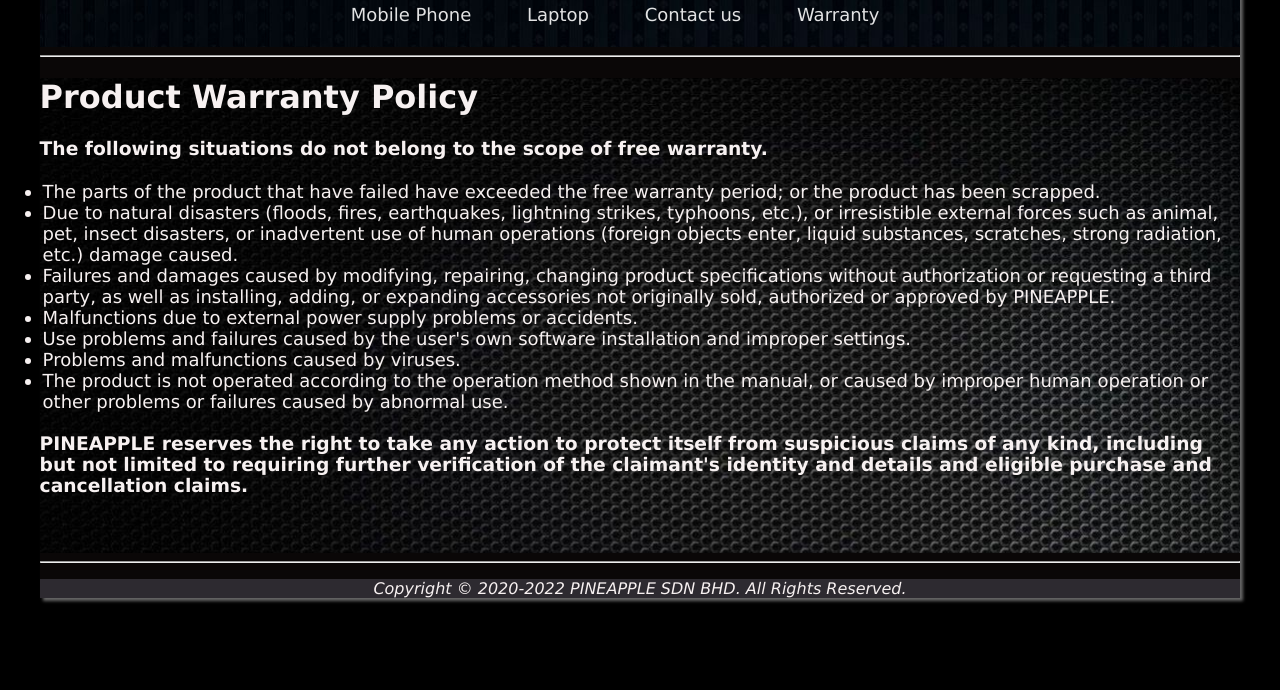
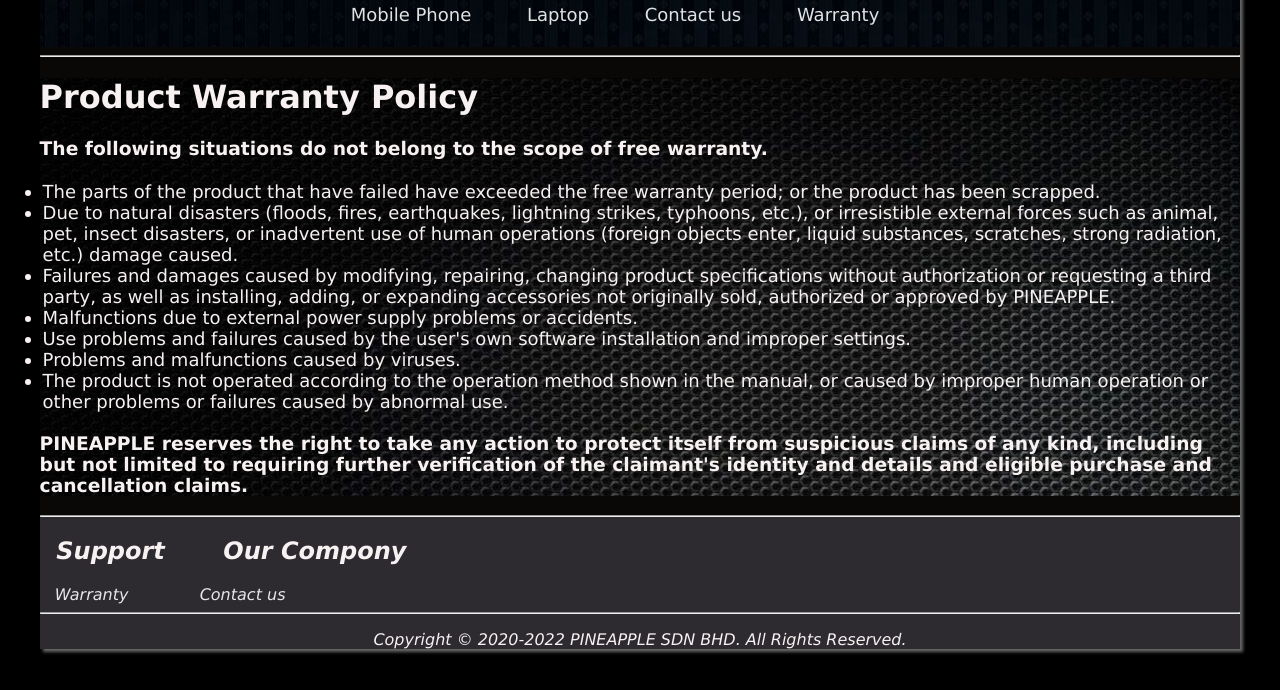
Before and after one commit to pineapplemysia/pineapplemysia.github.io, a plain HTML site: page warranty.html in a window 1280 px wide. Shown: the part 110-800 px from the top of the page. Drawn offline with Linux system fonts and the light colour scheme.

Commit message:
Update warranty.html

```diff
--- a/warranty.html
+++ b/warranty.html
@@ -33,16 +33,14 @@
                    <li>The product is not operated according to the operation method shown in the manual, or caused by improper human operation or other problems or failures caused by abnormal use.</li>
                 </ul>
                 <h3>PINEAPPLE reserves the right to take any action to protect itself from suspicious claims of any kind, including but not limited to requiring further verification of the claimant's identity and details and eligible purchase and cancellation claims.</h3>
-                <br>
-                <br>
             </main>
-
-            <div id="under">
+            <footer>
                 <hr>
-                <footer>
-                    <p style="text-align: center;">Copyright © 2020-2022 PINEAPPLE SDN BHD. All Rights Reserved.</p>
-                </footer>
-            </div>
+                <h2>&nbsp;&nbsp;Support &nbsp;&nbsp;&nbsp;&nbsp;&nbsp; Our Compony</h2>
+                <a href="warranty.html">&nbsp;&nbsp;&nbsp;Warranty</a>&nbsp;&nbsp;&nbsp;&nbsp;&nbsp;&nbsp;&nbsp;&nbsp;&nbsp;&nbsp;&nbsp;&nbsp;&nbsp; <a href="contact.html">Contact us</a>
+                <hr>
+                <p style="text-align: center;">Copyright © 2020-2022 PINEAPPLE SDN BHD. All Rights Reserved.</p>
+            </footer>
         </div>
     </body>
 </html>
```
